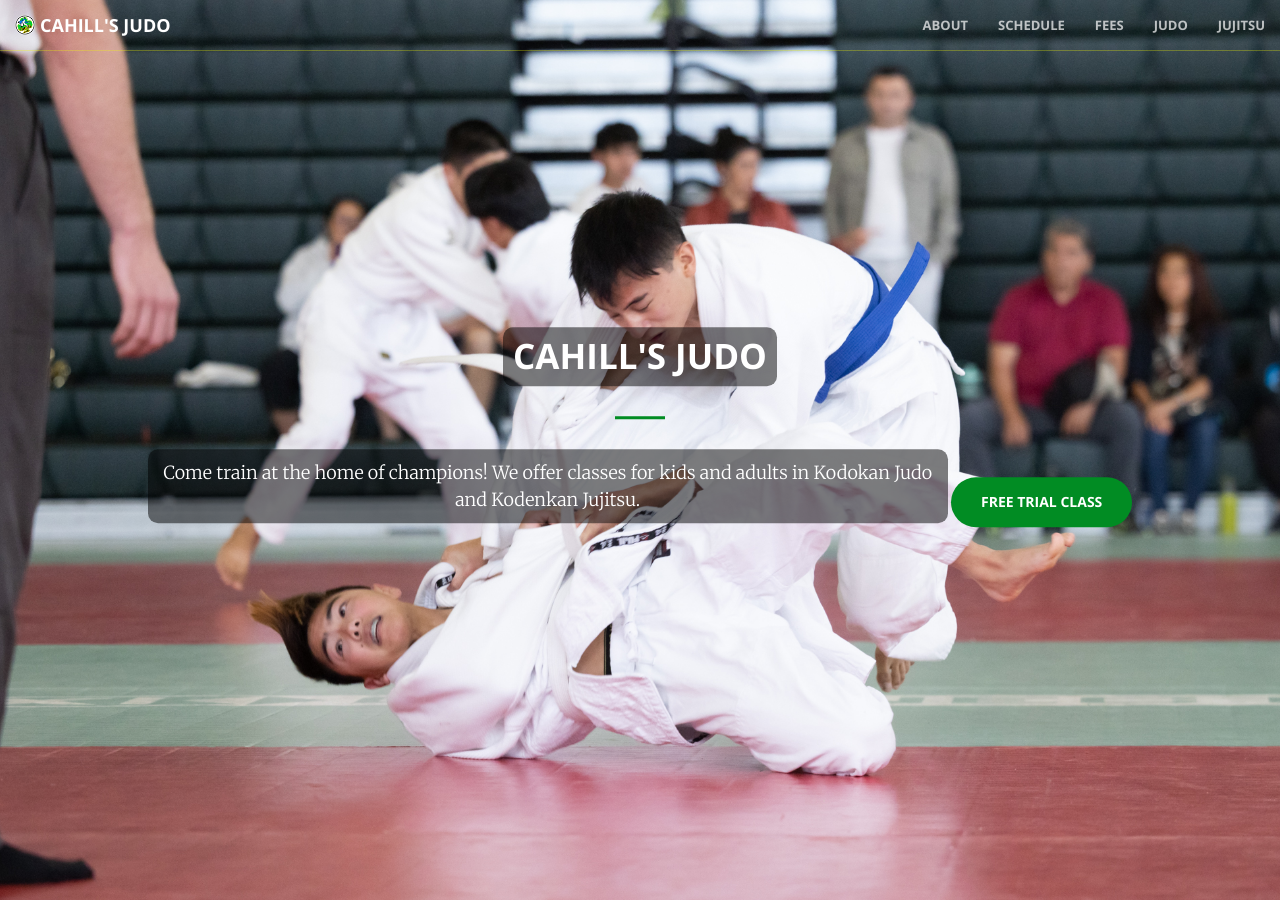
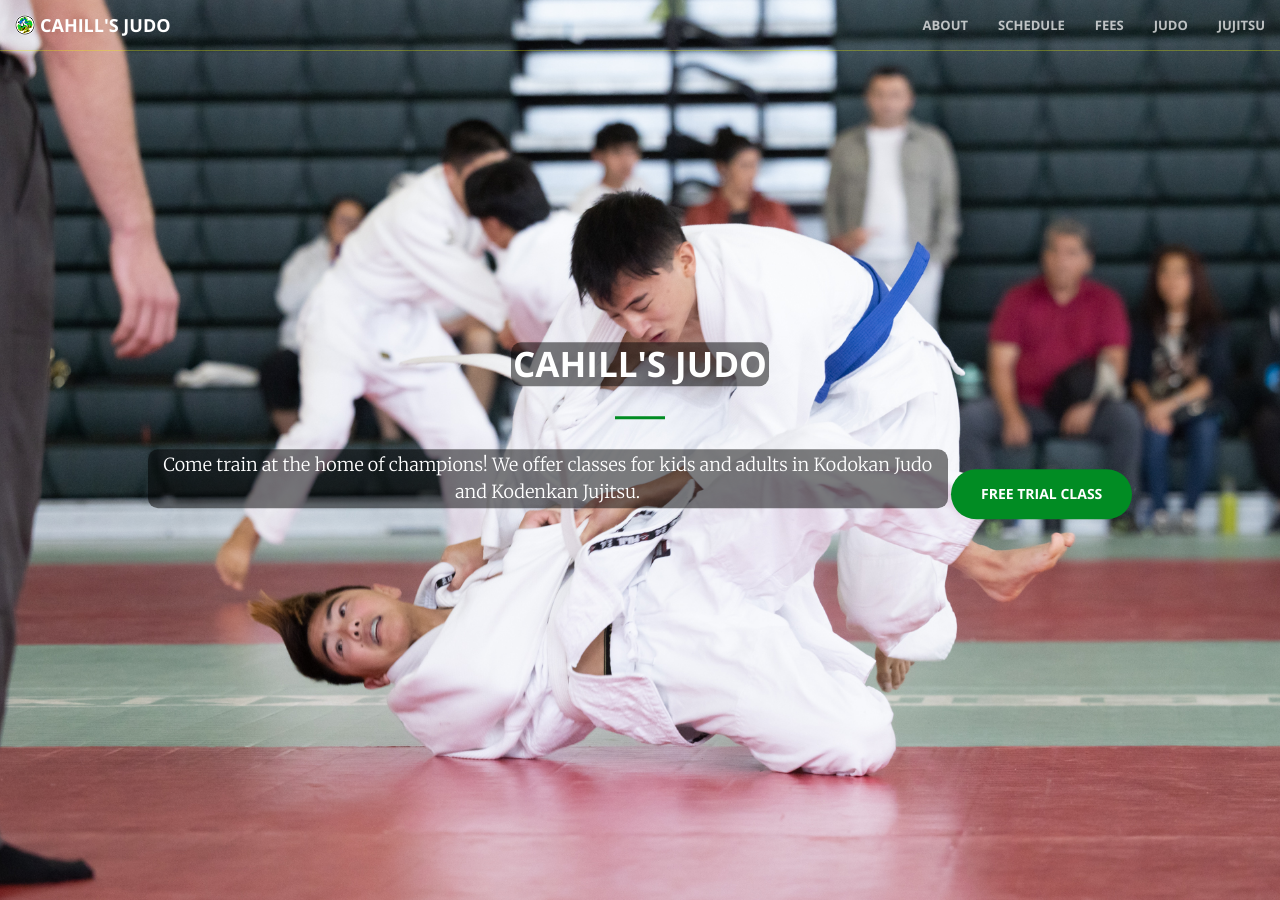
Before and after one commit to cahillsjudo/cahillsjudo.github.io, a Jekyll site: the page built from index.html, in a window 1280 px wide and 900 px high. Built offline with Jekyll 4.4.1, drawn with Linux system fonts in a browser that asks for light colours.

Commit message:
Update _base.scss

```diff
--- a/_sass/_base.scss
+++ b/_sass/_base.scss
@@ -455,7 +455,7 @@ body {
 .pop-text {
   background-color: rgba(0, 0, 0, 0.5); /* semi-transparent black */
   color: white;                        /* make text white for contrast */
-  padding: 1rem;                       /* space inside the background box */
+  padding: 0.25rem;                       /* space inside the background box */
   border-radius: 10px;                 /* optional: rounded corners */
   display: inline-block;               /* so the background hugs the text */
 }
```
